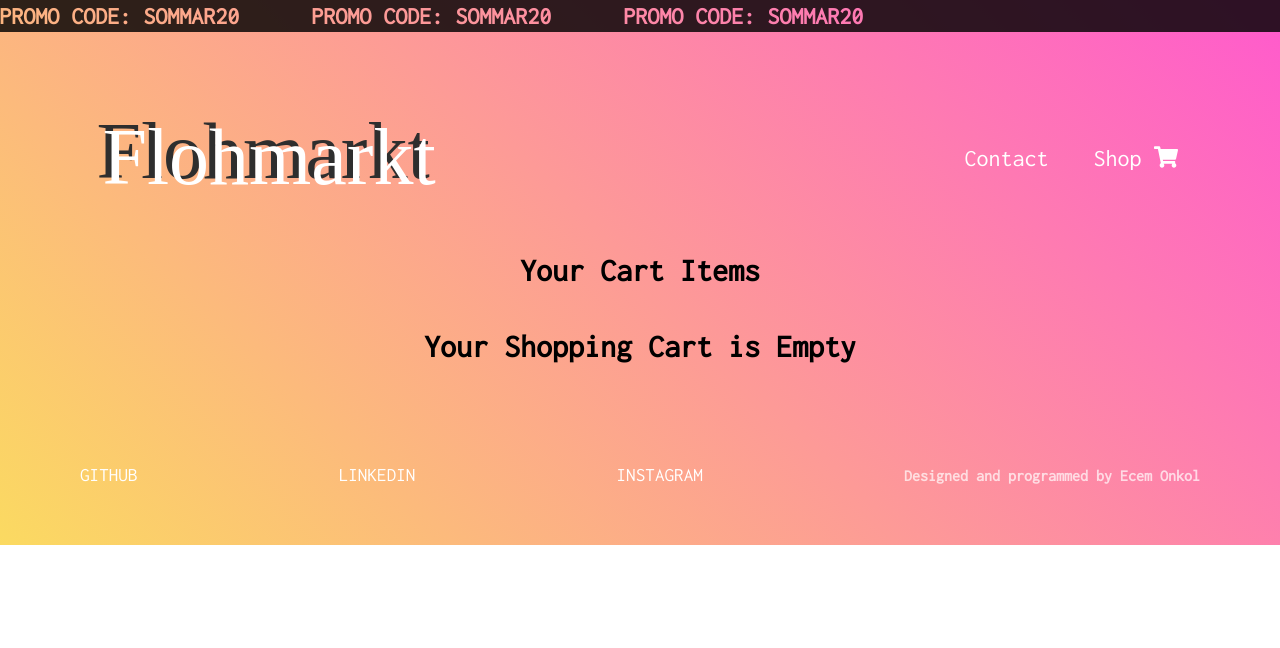
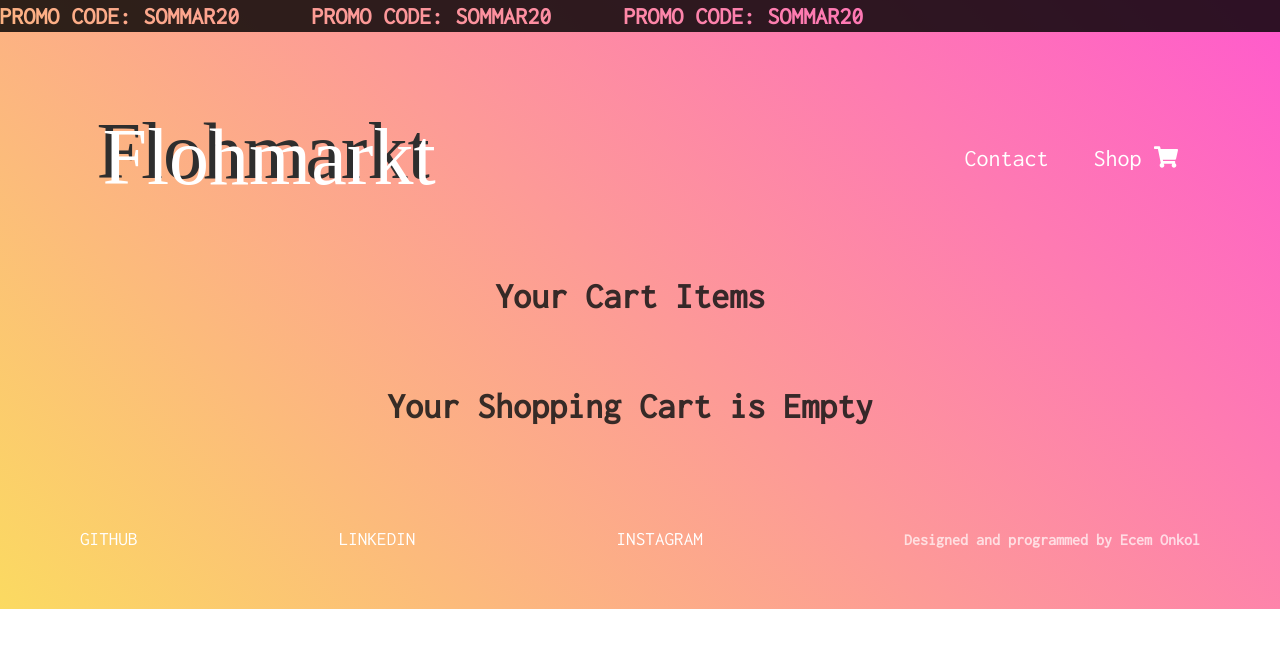
Before and after one commit to ecemonkol/Ecems-Flohmarkt-App, a React (Create React App) app in the folder flohmarkt-app/: page /cart in a window 1280 px wide. Shown: the top 648 px of the page. Built offline with nearby package versions, Linux system fonts and the light colour scheme; the HTML template or start-up script is replaced by a standard one; a web font is replaced by a local one.

Commit message:
Update cart.css

```diff
--- a/flohmarkt-app/src/pages/Cart/cart.css
+++ b/flohmarkt-app/src/pages/Cart/cart.css
@@ -4,6 +4,14 @@
     justify-content: center;
     align-items: center;
     font-family: 'Inconsolata', monospace;
+    font-size: 18px;
+    font-weight: 40;
+    margin: 20px;
+    margin-bottom: 4px;
+    color:rgba(23, 23, 23, 0.867);
+
+    text-align: left;
+    margin-left: 0;
 }
 
 .cartItem {
@@ -13,12 +21,12 @@
 
     align-items: center;
     box-shadow: 0px 3px 15px rgba(0, 0, 0, 0.2);
-    border-radius: 25px;
+    border-radius: 5px;
     margin: 30px;
 }
 
 .cartItem img {
-    width: 200px;
+    width: 150px;
 }
 
 .cartItem .description {
@@ -38,7 +46,7 @@
     background-color: rgb(19, 19, 19);
     color: white;
     border: none;
-    border-radius: 8px;
+    border-radius: 2px;
     margin: 10px;
     cursor: pointer;
 }
```
